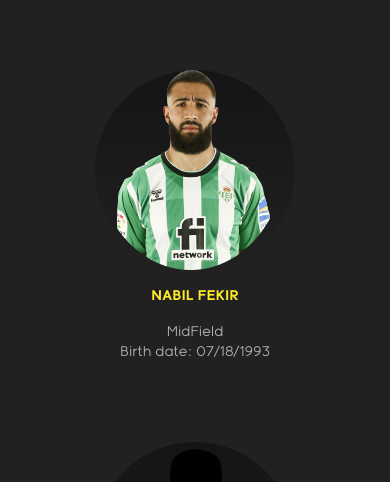
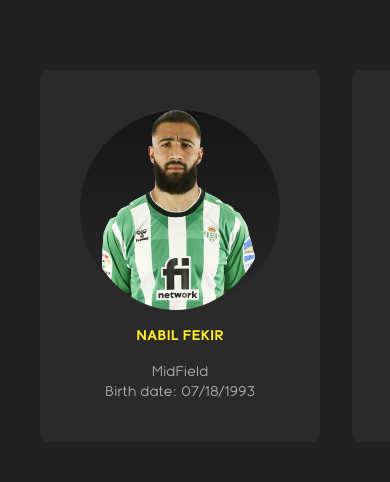
Before and after one commit to gaelhelle/tka-agency, a plain HTML site: page index.html in a window 390 px wide. Shown: the part 618-1100 px from the top of the page. Drawn offline with nearby package versions, Linux system fonts and the light colour scheme.

Commit message:
feat: enhanced our talents on mobile

```diff
--- a/assets/style.css
+++ b/assets/style.css
@@ -63,3 +63,15 @@ html {
 .button--text:hover .relative {
   background-size: 100% 100%;
 }
+
+/* For Webkit-based browsers (Chrome, Safari and Opera) */
+.scrollbar-hide::-webkit-scrollbar {
+  display: none;
+  -webkit-appearance: none;
+}
+
+/* For IE, Edge and Firefox */
+.scrollbar-hide {
+  -ms-overflow-style: none; /* IE and Edge */
+  scrollbar-width: none; /* Firefox */
+}
--- a/index.html
+++ b/index.html
@@ -147,8 +147,12 @@
               Our Talents
             </h2>
             <div class="relativelg:-top-10 flex-1">
-              <div class="flex flex-col lg:flex-row gap-20 justify-center">
-                <div class="text-center justify-center">
+              <div
+                class="flex md:justify-center gap-8 md:gap-20 overflow-x-scroll snap-x snap-mandatory [&>div]:snap-center scrollbar-hide -mx-6 px-10"
+              >
+                <div
+                  class="text-center justify-center max-md:bg-neutral-700/30 max-md:rounded-lg max-md:p-10"
+                >
                   <div
                     class="relative bg-gradient-to-b from-[#151515] rounded-full w-[200px] h-[200px] mx-auto"
                   >
@@ -168,7 +172,9 @@
                     Birth date: 07/18/1993
                   </p>
                 </div>
-                <div class="text-center">
+                <div
+                  class="text-center justify-center max-md:bg-neutral-700/30 max-md:rounded-lg max-md:p-10"
+                >
                   <div
                     class="relative bg-gradient-to-b from-[#151515] rounded-full w-[200px] h-[200px] mx-auto"
                   >
```
